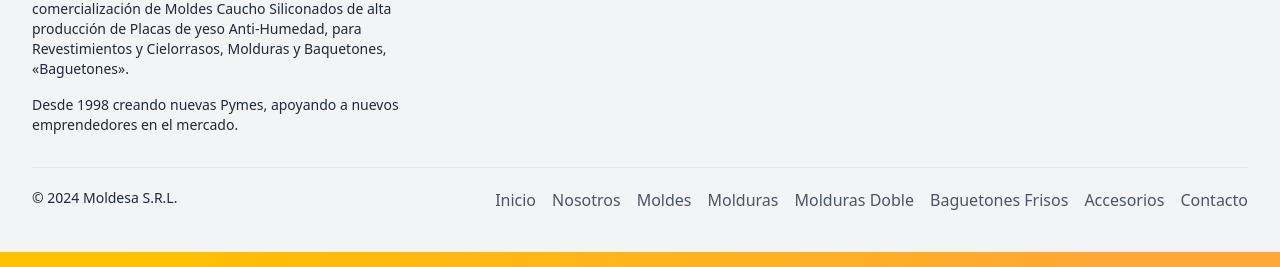
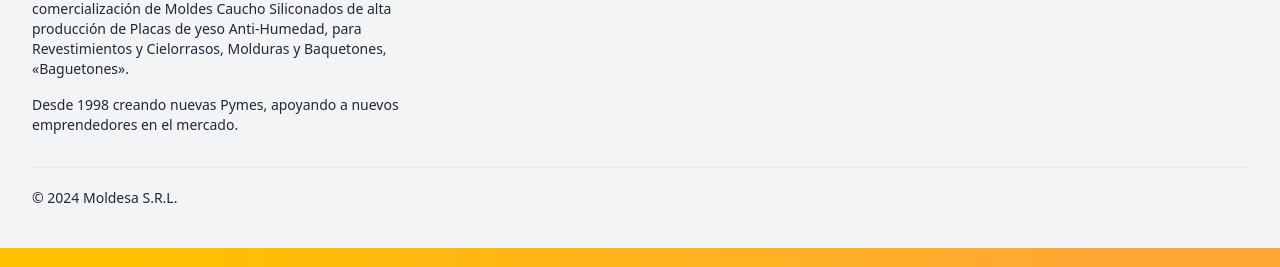
Before and after one commit to leossss/moldesa, a plain HTML site: page contacto.html in a window 1280 px wide. Shown: the part 533-800 px from the top of the page. Drawn offline with nearby package versions, Linux system fonts and the light colour scheme; a script that the page names is missing.

Commit message:
Update contacto.html

```diff
--- a/contacto.html
+++ b/contacto.html
@@ -121,16 +121,7 @@
             </div>
             <div class="flex flex-col justify-between pt-5 pb-10 border-t sm:flex-row">
                 <p class="text-sm text-gray-800">© 2024 Moldesa S.R.L.</p>
-                <div class="flex items-center mt-4 space-x-4 sm:mt-0">
-                    <a href="index.html" class="text-gray-600 transition-colors duration-300 hover:text-deep-purple-accent-400">Inicio</a>
-                    <a href="nosotros.html" class="text-gray-600 transition-colors duration-300 hover:text-deep-purple-accent-400">Nosotros</a>
-                    <a href="moldes.html" class="text-gray-600 transition-colors duration-300 hover:text-deep-purple-accent-400">Moldes</a>
-                    <a href="molduras.html" class="text-gray-600 transition-colors duration-300 hover:text-deep-purple-accent-400">Molduras</a>
-                    <a href="moldura_doble.html" class="text-gray-600 transition-colors duration-300 hover:text-deep-purple-accent-400">Molduras Doble</a>
-                    <a href="baguetones_frisos.html" class="text-gray-600 transition-colors duration-300 hover:text-deep-purple-accent-400">Baguetones Frisos</a>
-                    <a href="accesorios.html" class="text-gray-600 transition-colors duration-300 hover:text-deep-purple-accent-400">Accesorios</a>
-                    <a href="contacto.html" class="text-gray-600 transition-colors duration-300 hover:text-deep-purple-accent-400">Contacto</a>
-                </div>
+
             </div>
         </div>
 </div>
```
